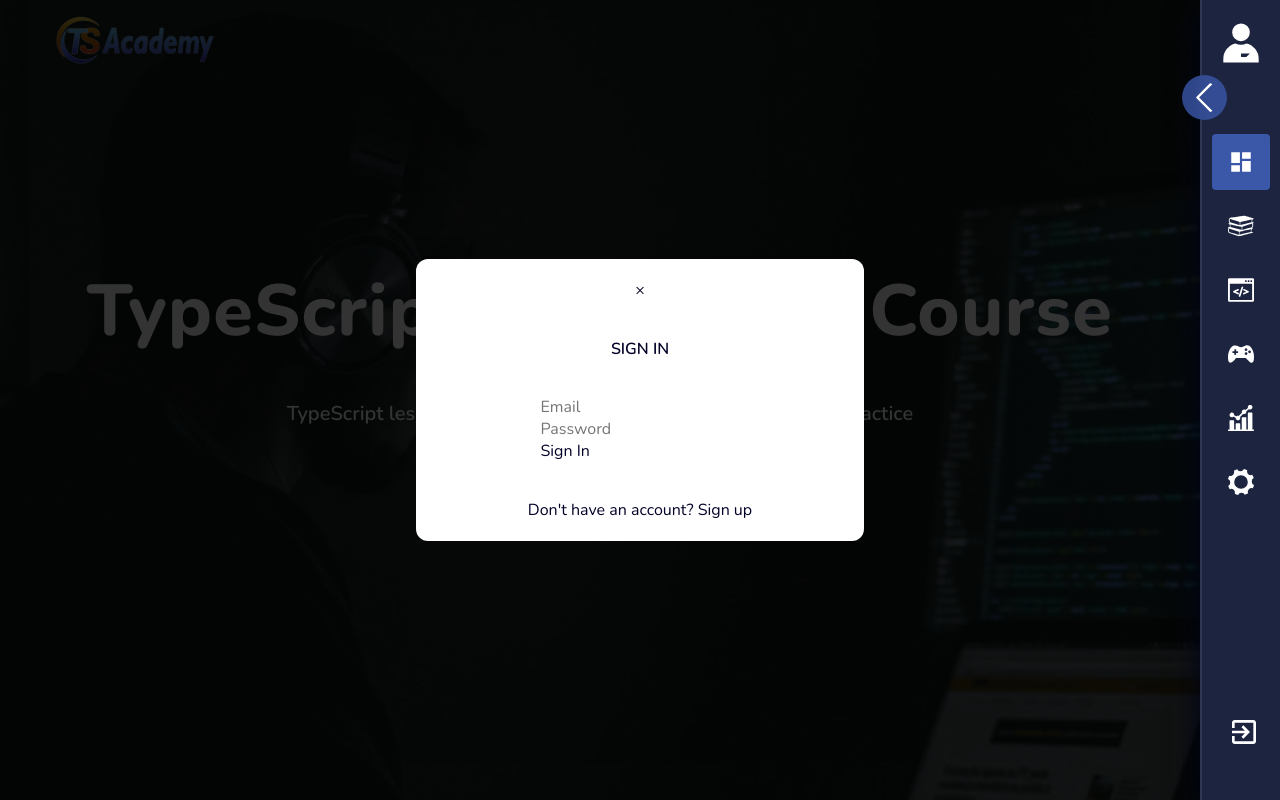
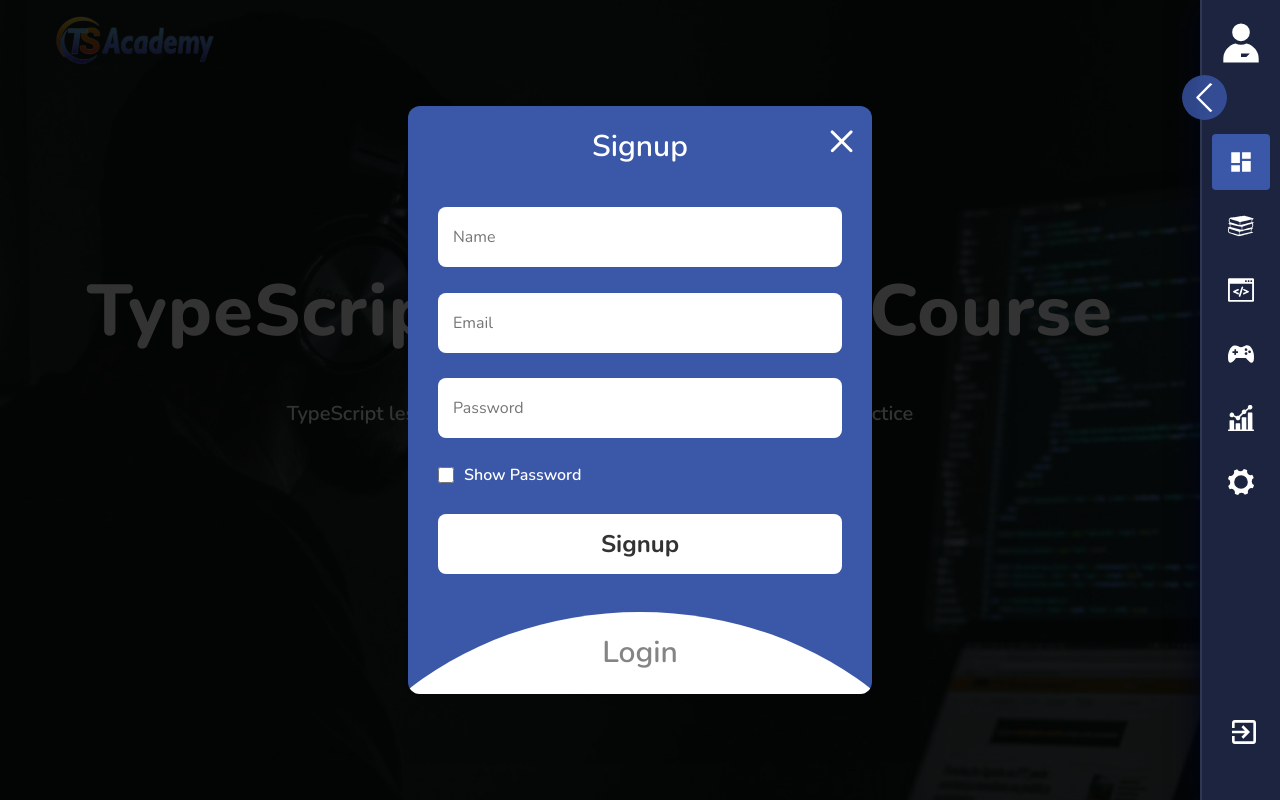
Before and after one commit to elian-cheng/rs-clone, a React (Create React App) app: page / in a window 1280 px wide. Both pictures are taken after a click on the button 1244 px from the left and 732 px from the top of the page. Shown: the top 800 px of the page. Built offline with nearby package versions, Linux system fonts and the light colour scheme.

Commit message:
feat: add login and sign up forms

```diff
--- a/src/API/tasks.ts
+++ b/src/API/tasks.ts
@@ -5,6 +5,6 @@ export async function getLessons() {
   return res;
 }
 export async function getQuiz() {
-  const res = await fetch(`${API_URL}/lessons`).then((data) => data.json());
+  const res = await fetch(`${API_URL}/quiz`).then((data) => data.json());
   return res;
 }
--- a/src/App.tsx
+++ b/src/App.tsx
@@ -12,7 +12,7 @@ import { UserContext } from './context/UserContext';
 
 export default function App() {
   const [popupActive, setPopupActive] = useState(false);
-  const [whatPopup, setWhatPopup] = useState('login');
+  const [whatPopup, setWhatPopup] = useState('signUp');
   const [user, setUser] = useState<IUser | null>(null);
   const userValue = useMemo(() => ({ user, setUser }), [user]);
   const location = useLocation();
@@ -26,11 +26,11 @@ export default function App() {
       <>
         <div className="page-wrapper">
           <div className="page-content">
-              <Header />
-              <main className="main">
-                <Router />
-              </main>
-              <Footer />
+            <Header />
+            <main className="main">
+              <Router />
+            </main>
+            <Footer />
           </div>
         </div>
         <Sidebar onSignInOpen={setPopupActive} />
--- a/src/components/Popup/Login.tsx
+++ b/src/components/Popup/Login.tsx
@@ -15,15 +15,21 @@ export interface ILogin {
 const Login: React.FC<ILogin> = ({ setWhatPopup }) => {
   const [loginIsCorrect, setLoginIsCorrect] = useState(true);
   const [signInIsDisabled, setSignInIsDisabled] = useState(false);
+  const [passwordShown, setPasswordShown] = useState(false);
   const { user, setUser } = useContext(UserContext);
+
+  const togglePasswordVisiblity = () => {
+    setPasswordShown(passwordShown ? false : true);
+  };
 
   const {
     register,
     formState: { errors },
     handleSubmit,
     reset,
+    clearErrors,
   } = useForm<ILoginUser>({
-    mode: 'onBlur',
+    mode: 'onChange',
   });
 
   const updateUser = useCallback(() => {
@@ -56,8 +62,16 @@ const Login: React.FC<ILogin> = ({ setWhatPopup }) => {
   };
 
   return (
-    <>
-      <p className="">SIGN IN</p>
+    <div className="popup__form form login">
+      <div
+        className="form__header"
+        onClick={() => {
+          setWhatPopup('signUp');
+          clearErrors();
+        }}
+      >
+        Login
+      </div>
       <form onSubmit={handleSubmit(onSubmit)} className="">
         <input
           {...register('email', {
@@ -83,22 +97,26 @@ const Login: React.FC<ILogin> = ({ setWhatPopup }) => {
             },
           })}
           className=""
-          type="password"
+          type={passwordShown ? 'text' : 'password'}
           autoComplete="current-password"
           placeholder="Password"
         />
         <div className="">{errors.password && <p className="">{errors.password.message}</p>}</div>
-        <button className="" type="submit" disabled={signInIsDisabled}>
-          Sign In
-        </button>
+        <div className="checkbox">
+          <input
+            type="checkbox"
+            name="showPassword"
+            id="showPassword_black"
+            onChange={togglePasswordVisiblity}
+          />
+          <label className="form__checkbox-label_black" htmlFor="showPassword_black">
+            Show Password
+          </label>
+        </div>
+        <input type="submit" value="Login" disabled={signInIsDisabled} />
         <div className="">{!loginIsCorrect && <p className="">Wrong email or password</p>}</div>
       </form>
-      <div className="">
-        <button className="" type="button" onClick={() => setWhatPopup('signUp')}>
-          Don't have an account? Sign up
-        </button>
-      </div>
-    </>
+    </div>
   );
 };
 
--- a/src/components/Popup/Popup.scss
+++ b/src/components/Popup/Popup.scss
@@ -20,14 +20,8 @@
 }
 
 .popup__content {
-  width: 28rem;
-  padding: 1.25rem;
-  border-radius: 0.75rem;
-  background-color: $colorWhite;
-  display: flex;
-  flex-direction: column;
-  align-items: center;
-  row-gap: 2.3rem;
+  width: 30rem;
+  padding: 0.5rem;
   transform: scale(0);
   transition: 0.3s ease-in-out;
 }
@@ -35,3 +29,135 @@
 .popup__content_active {
   transform: scale(1);
 }
+
+.wrapper {
+  position: relative;
+  max-width: 470px;
+  width: 100%;
+  border-radius: 12px;
+  margin: 0.5rem 0;
+  padding: 20px 30px 120px;
+  background: $colorBlueMiddle;
+  box-shadow: 0 5px 10px rgba(0, 0, 0, 0.1);
+  overflow: hidden;
+}
+
+.popup__close-btn {
+  color: $colorWhite;
+  position: absolute;
+  font-size: 3rem;
+  top: 0;
+  right: 1rem;
+}
+
+.form.login {
+  position: absolute;
+  left: 50%;
+  bottom: -86%;
+  transform: translateX(-50%);
+  width: calc(100% + 220px);
+  padding: 20px 140px;
+  border-radius: 50%;
+  height: 100%;
+  background: $colorWhite;
+  transition: all 0.6s ease;
+}
+.wrapper.active .form.login {
+  bottom: -12%;
+  border-radius: 35%;
+  box-shadow: 0 -5px 10px rgba(0, 0, 0, 0.1);
+}
+.form__header {
+  font-size: 30px;
+  text-align: center;
+  color: $colorWhite;
+  font-weight: 600;
+  cursor: pointer;
+}
+.form.login .form__header {
+  color: $colorGrayDark;
+  opacity: 0.6;
+}
+.wrapper.active .form.login .form__header {
+  opacity: 1;
+}
+.wrapper.active .signup .form__header {
+  opacity: 0.6;
+}
+.wrapper form {
+  display: flex;
+  flex-direction: column;
+  gap: 0.8rem;
+  margin-top: 40px;
+  @media (max-width: $mobileSmall) {
+    gap: 10px;
+  }
+}
+.form input {
+  height: 60px;
+  outline: none;
+  border: none;
+  padding: 0 15px;
+  font-size: 16px;
+  font-weight: 400;
+  color: $colorGrayDark;
+  border-radius: 8px;
+  background: $colorWhite;
+}
+.form.login input {
+  border: 1px solid $colorGray;
+}
+.form.login input:focus {
+  box-shadow: 0 1px 0 $colorGrayLight;
+}
+.form .checkbox {
+  display: flex;
+  align-items: center;
+  gap: 10px;
+}
+.checkbox input[type='checkbox'] {
+  height: 16px;
+  width: 16px;
+  accent-color: $colorWhite;
+  cursor: pointer;
+}
+.form .checkbox label {
+  cursor: pointer;
+  color: $colorWhite;
+}
+.form a {
+  color: $colorGrayDark;
+  text-decoration: none;
+}
+.form a:hover {
+  text-decoration: underline;
+}
+.form input[type='submit'] {
+  margin-top: 15px;
+  padding: 0;
+  font-size: 1.5rem;
+  font-weight: $fontBold;
+  cursor: pointer;
+  &:hover {
+    background: $colorBlueLight;
+  }
+}
+
+.form.login input[type='submit'] {
+  background: $colorBlueMiddle;
+  color: $colorWhite;
+  border: none;
+  transition: all 0.3s ease 0s;
+
+  &:hover {
+    background: $colorBlueDark;
+  }
+}
+
+.popup__error.popup__error_white {
+  color: $colorWhite;
+}
+
+.form .checkbox label.form__checkbox-label_black {
+  color: $colorGrayDark;
+}
--- a/src/components/Popup/Popup.tsx
+++ b/src/components/Popup/Popup.tsx
@@ -38,6 +38,7 @@ export const Popup: React.FC<IPopup> = ({ active, setActive, popup, setPopup })
         role="textbox"
         tabIndex={0}
       >
+        <div className={`wrapper ${popup === 'login' ? '' : ' active'}`}>
           <button
             className="popup__close-btn"
             onClick={() => setActive(false)}
@@ -47,7 +48,9 @@ export const Popup: React.FC<IPopup> = ({ active, setActive, popup, setPopup })
           >
             &times;
           </button>
-        {popup === 'login' ? <Login setWhatPopup={setPopup} /> : <SignUp setWhatPopup={setPopup} />}
+          <SignUp setWhatPopup={setPopup} />
+          <Login setWhatPopup={setPopup} />
+        </div>
       </div>
     </div>
   );
--- a/src/components/Popup/SignUp.tsx
+++ b/src/components/Popup/SignUp.tsx
@@ -6,14 +6,20 @@ import { ILogin } from './Login';
 const SignUp: React.FC<ILogin> = ({ setWhatPopup }) => {
   const [emailIsCorrect, setEmailIsCorrect] = useState(true);
   const [signUpIsDisabled, setSignUpIsDisabled] = useState(false);
+  const [passwordShown, setPasswordShown] = useState(false);
+
+  const togglePasswordVisiblity = () => {
+    setPasswordShown(passwordShown ? false : true);
+  };
 
   const {
     register,
     formState: { errors },
     handleSubmit,
     reset,
+    clearErrors,
   } = useForm<ISignUpUser>({
-    mode: 'onBlur',
+    mode: 'onChange',
   });
 
   const onSubmit: SubmitHandler<ISignUpUser> = async (data) => {
@@ -29,8 +35,16 @@ const SignUp: React.FC<ILogin> = ({ setWhatPopup }) => {
   };
 
   return (
-    <>
-      <p className="">SIGN UP</p>
+    <div className="popup__form form signup">
+      <div
+        className="form__header"
+        onClick={() => {
+          setWhatPopup('login');
+          clearErrors();
+        }}
+      >
+        Signup
+      </div>
       <form onSubmit={handleSubmit(onSubmit)} className="">
         <input
           {...register('name', {
@@ -49,7 +63,9 @@ const SignUp: React.FC<ILogin> = ({ setWhatPopup }) => {
           autoComplete="username"
           placeholder="Name"
         />
-        <div className="">{errors.name && <p className="">{errors.name.message}</p>}</div>
+        <div className="popup__error popup__error_white">
+          {errors.name && <p className="">{errors.name.message}</p>}
+        </div>
         <input
           {...register('email', {
             required: 'Email is a required field',
@@ -68,7 +84,7 @@ const SignUp: React.FC<ILogin> = ({ setWhatPopup }) => {
           autoComplete="username"
           placeholder="Email"
         />
-        <div className="">
+        <div className="popup__error popup__error_white">
           {errors.email && <p className="">{errors.email.message}</p>}
           {!emailIsCorrect && <p className="">This email is already taken</p>}
         </div>
@@ -81,21 +97,25 @@ const SignUp: React.FC<ILogin> = ({ setWhatPopup }) => {
             },
           })}
           className=""
-          type="password"
+          type={passwordShown ? 'text' : 'password'}
           autoComplete="current-password"
           placeholder="Password"
         />
-        <div className="">{errors.password && <p className="">{errors.password.message}</p>}</div>
-        <button className="" type="submit" disabled={signUpIsDisabled}>
-          Sign Up
-        </button>
+        <div className="popup__error popup__error_white">
+          {errors.password && <p className="">{errors.password.message}</p>}
+        </div>
+        <div className="checkbox">
+          <input
+            type="checkbox"
+            name="showPassword"
+            id="showPassword"
+            onChange={togglePasswordVisiblity}
+          />
+          <label htmlFor="showPassword">Show Password</label>
+        </div>
+        <input type="submit" value="Signup" disabled={signUpIsDisabled} />
       </form>
-      <div className="">
-        <button className="" type="button" onClick={() => setWhatPopup('login')}>
-          Do you have an account? Sign in
-        </button>
-      </div>
-    </>
+    </div>
   );
 };
 
--- a/src/theme/abstract/_constants.scss
+++ b/src/theme/abstract/_constants.scss
@@ -1,7 +1,8 @@
 $colorFont: #030229;
 $colorBg: #f8f8fb;
-$colorGray: #b3b3bf;
-$colorGrayDark: #515165;
+$colorGray: #ddd;
+$colorGrayLight: #aaa;
+$colorGrayDark: #333;
 $colorWhite: #ffffff;
 $colorBlack: #000000;
 $colorYellow: #fbe8a6;
```
Also changed, not shown: src/API/authorization.ts (+1 -24 lines). Lines whose indentation alone changed are shown as unchanged.
